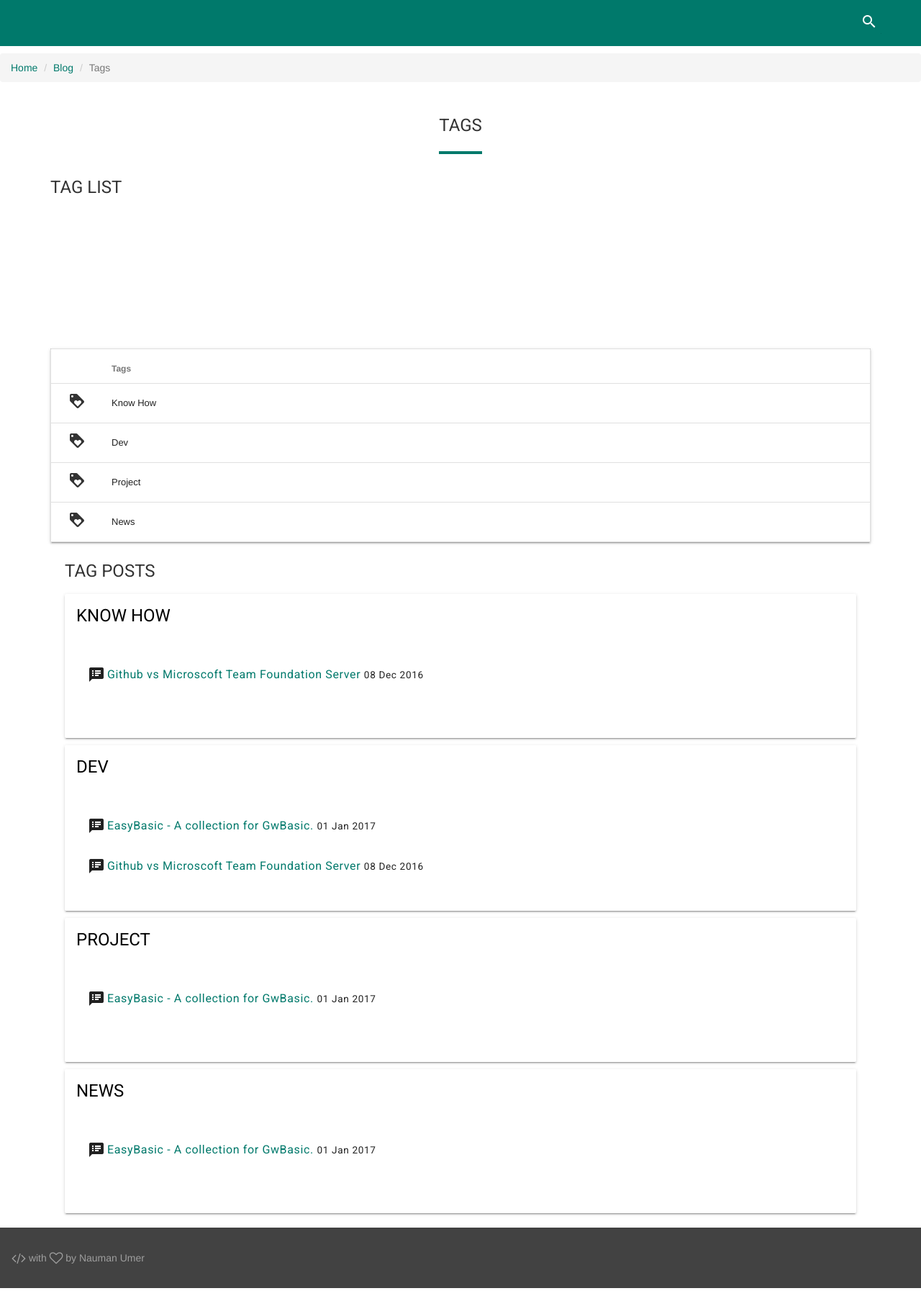
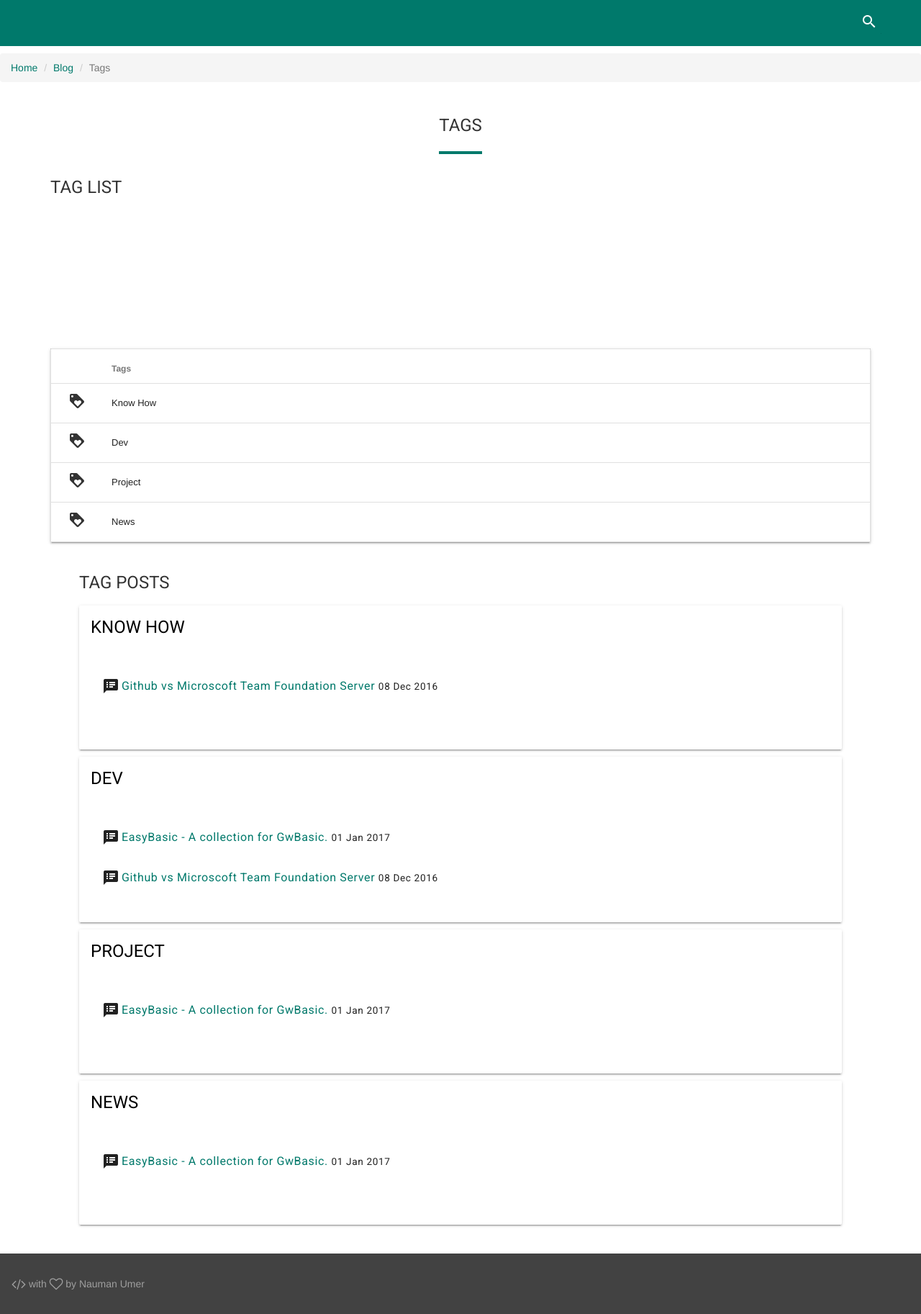
Before and after one commit to nmanumr/nmanumr.com, a Jekyll site: the page built from blog/tags.html, in a window 1280 px wide. Shown: the whole page at 72% size. Built offline with Jekyll 4.4.1, drawn with Linux system fonts in a browser that asks for light colours; nearby versions of some CDN libraries; library files that are not in the unit come from our copies; comment, search, counter and statistics services are not loaded.

Commit message:
Update tags.html

```diff
--- a/blog/tags.html
+++ b/blog/tags.html
@@ -39,7 +39,7 @@
    </table>
 </div>
 
-<div style="margin: 20px;">
+<div style="margin: 40px;">
    <h4>Tag Posts</h4>
 {% for tag in site.tags %}
 <div class="mdl-card mdl-shadow--2dp" id="{{ tag[0] | slugify }}" style="width: 100%; margin: 10px 0;">
```
